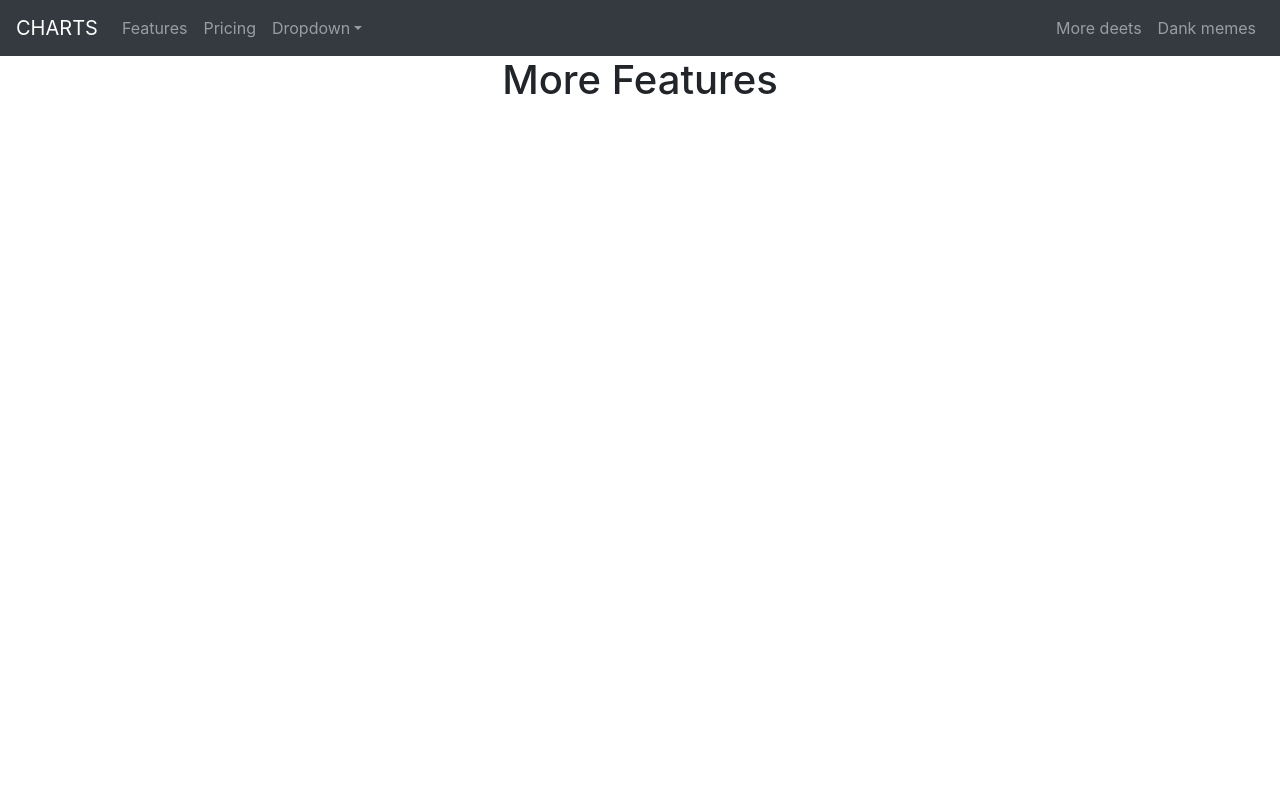
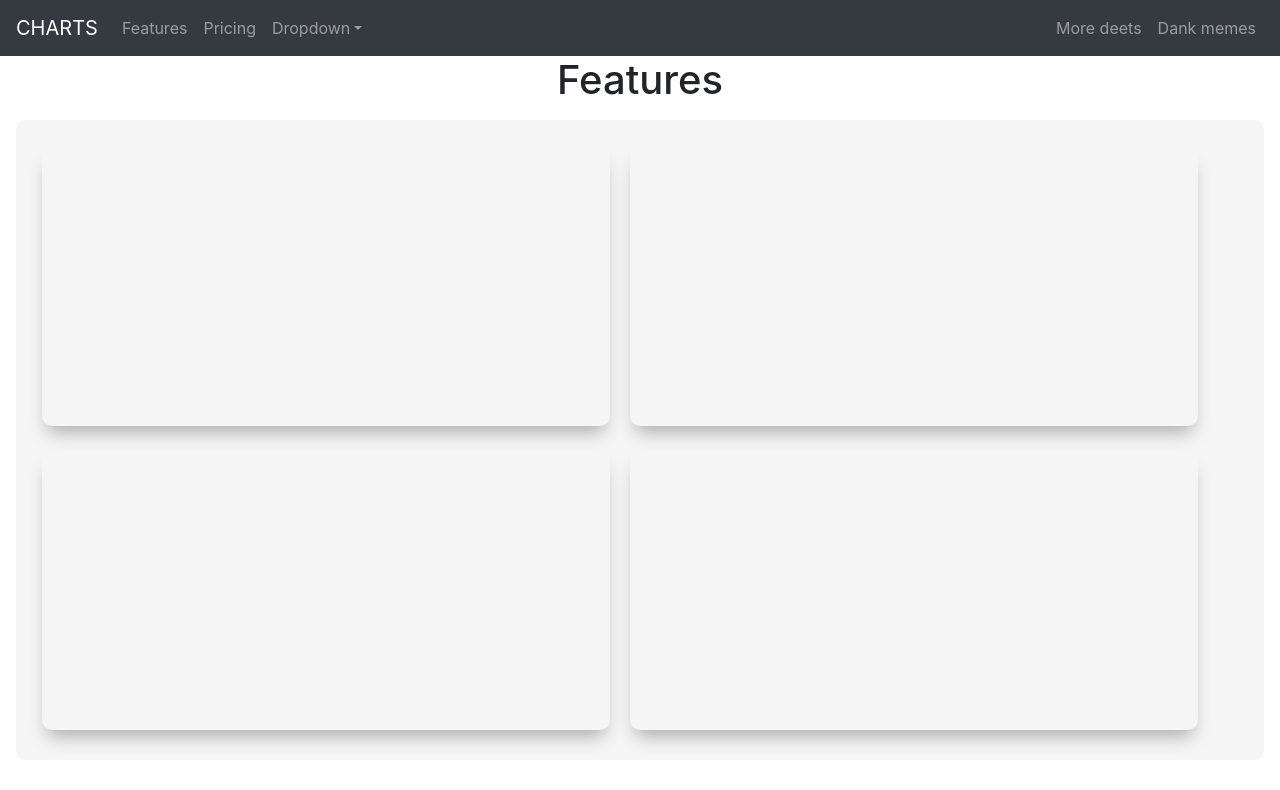
Before and after one commit to aliamk/react_charts, a React (Create React App) app: page /features in a window 1280 px wide. Shown: the top 790 px of the page. Built offline with nearby package versions, Linux system fonts and the light colour scheme.

Commit message:
Fixed display issue with Features.js and added html/css boxes

```diff
--- a/package.json
+++ b/package.json
@@ -7,9 +7,9 @@
     "@testing-library/react": "^11.1.0",
     "@testing-library/user-event": "^12.1.10",
     "bootstrap": "^4.5.3",
-    "react": "^17.0.1",
+    "react": "^16.8.0",
     "react-bootstrap": "^1.4.0",
-    "react-dom": "^17.0.1",
+    "react-dom": "^16.8.0",
     "react-router-dom": "^5.2.0",
     "react-scripts": "4.0.0",
     "web-vitals": "^0.2.4"
--- a/src/App.css
+++ b/src/App.css
@@ -1,3 +1,5 @@
+
+
 .App {
   text-align: center;
 }
@@ -27,12 +29,3 @@
 .App-link {
   color: #61dafb;
 }
-
-@keyframes App-logo-spin {
-  from {
-    transform: rotate(0deg);
-  }
-  to {
-    transform: rotate(360deg);
-  }
-}
--- a/src/App.js
+++ b/src/App.js
@@ -5,7 +5,7 @@ import Features from "./component/Features";
 import MoreDeets from "./component/MoreDeets";
 import Navbar from "./component/Navbar";
 import Pricing from "./component/Pricing";
-import { BrowserRouter as Router, Switch, Route, Link } from "react-router-dom";
+import { BrowserRouter as Router, Switch, Route } from "react-router-dom";
 
 const NavBar = () => {
   return (
@@ -18,13 +18,13 @@ const NavBar = () => {
             <Features />
           </Route>
           <Route path="/pricing" component={Pricing}>
-            <Pricing />
+            {/* <Pricing /> */}
           </Route>
           <Route path="/moredeets" component={MoreDeets}>
-            <MoreDeets />
+            {/* <MoreDeets /> */}
           </Route>
           <Route path="/dankmemes" component={DankMemes}>
-            <DankMemes />
+            {/* <DankMemes /> */}
           </Route>
         </Switch>
       </Router>
--- a/src/component/Box.css
+++ b/src/component/Box.css
@@ -1,5 +1,32 @@
+* {
+    box-sizing: border-box;
+  }
+
 .box1, .box2, .box3, .box4, .box5, .box6, .box7, .box8, .box9, .box10 {
-    background-color: red;
-    height: 100px;
-    width: 100px;
+    background-color: whitesmoke;
+    border-radius: 10px;
+    overflow: hidden;
+    /* height: 200px; */
+    max-height: 35vh;
+    -webkit-box-shadow: 0px 12px 18px -6px rgba(0,0,0,0.3);
+    box-shadow: 0px 12px 18px -6px rgba(0,0,0,0.3);
 }
+
+.box {
+    margin: 10px;
+}
+
+.grid {
+    padding: 1em;
+    margin: 1em;
+    border-radius: 10px;
+    min-height: 80vh;
+    display: flex;
+    flex-wrap: wrap;
+    flex-direction: row;
+    background-color:whitesmoke;
+}
+
+.grid > div {
+    flex-basis: calc(50% - 40px); /* change the percentage valie to affect how many boxes in a row  */
+}
--- a/src/component/Features.js
+++ b/src/component/Features.js
@@ -4,7 +4,13 @@ import "./Box.css";
 const Features = () => {
   return (
     <div className="App">
-      <h1> More Features </h1>
+      <h1>Features</h1>
+      <div className="grid">
+        <div className="box box1"></div>
+        <div className="box box2"></div>
+        <div className="box box3"></div>
+        <div className="box box4"></div>
+      </div>
     </div>
   );
 };
--- a/src/component/MoreDeets.js
+++ b/src/component/MoreDeets.js
@@ -2,7 +2,7 @@ import React from "react";
 
 const MoreDeets = () => {
   return (
-    <div>
+    <div className="App">
       <h1>More Deets</h1>
     </div>
   );
--- a/src/component/Navbar.js
+++ b/src/component/Navbar.js
@@ -1,7 +1,7 @@
 import React from "react";
 import "../App.css";
 import * as ReactBootStrap from "react-bootstrap";
-import { BrowserRouter as Router, Link } from "react-router-dom";
+import { Link } from "react-router-dom";
 
 const Navbar = () => {
   return (
--- a/src/component/Pricing.js
+++ b/src/component/Pricing.js
@@ -1,4 +1,5 @@
 import React from "react";
+import "./Box.css";
 
 const Pricing = () => {
   return (
--- a/src/index.css
+++ b/src/index.css
@@ -5,6 +5,7 @@ body {
     sans-serif;
   -webkit-font-smoothing: antialiased;
   -moz-osx-font-smoothing: grayscale;
+
 }
 
 code {
```
